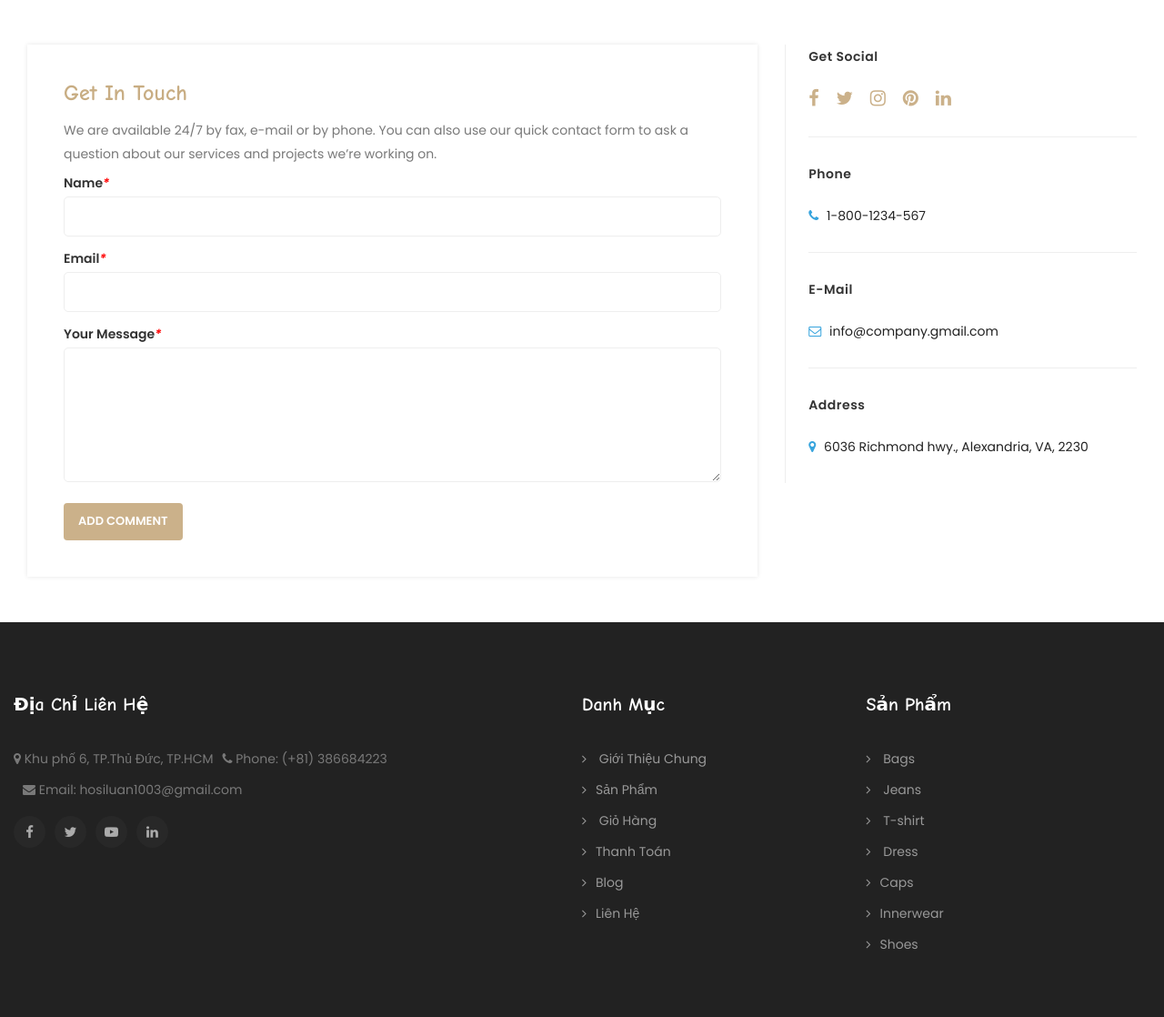
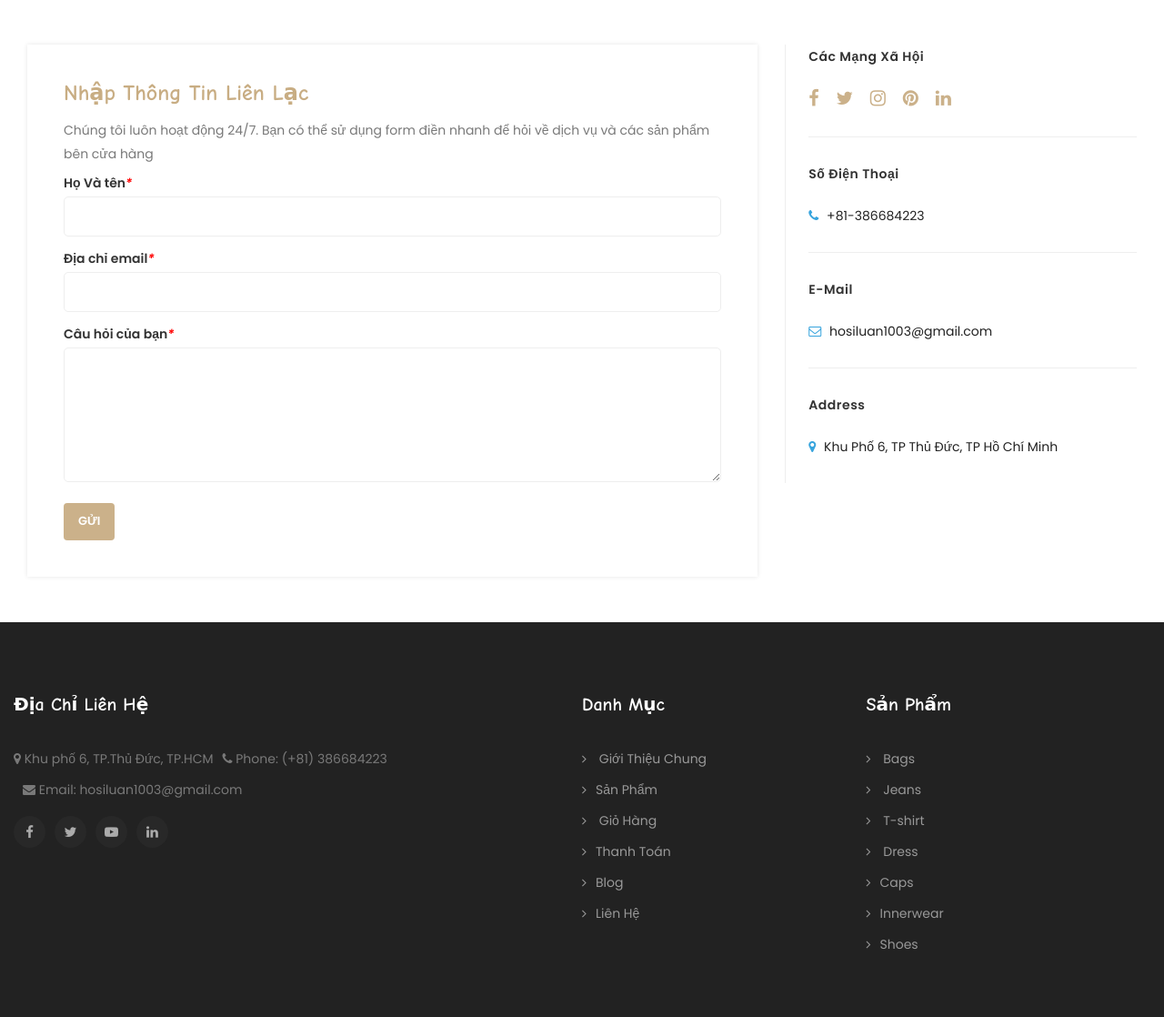
Before and after one commit to afafjl/django, a Django app: page /contact/ in a window 1280 px wide. Shown: the part 370-1488 px from the top of the page at 91% size. Run offline with Django 4.2, Linux system fonts and the light colour scheme; parts of the project's set-up code (start-up, migrations or seed data) failed here and were passed over; some libraries are stand-ins or nearby versions.

Commit message:
Update contact_us.html

```diff
--- a/store/templates/store/contact_us.html
+++ b/store/templates/store/contact_us.html
@@ -5,10 +5,10 @@
 	<div class="container-fluid">
 		<div class="row">
 			<div class="breadcrumb-content">
-				<h2>Contact Us</h2>
+				<h2>Liên Hệ Ngay</h2>
 				<ul>
-					<li><a href="{%url 'store'%}">Home</a></li>
-					<li><a href="">Contact Us</a></li>
+					<li><a href="{%url 'store'%}">Cửa Hàng</a></li>
+					<li><a href="">Liên Hệ</a></li>
 				</ul>
 			</div>
 		</div>
@@ -24,27 +24,27 @@
 						{%for message in messages%}
 						<h4 id = "messages" class="custom-control-label register-remember"> {{message}} </h4>
 						{%endfor%}
-						<h3>Get in Touch</h3>
-						<p>We are available 24/7 by fax, e-mail or by phone. You can also use our quick contact form to ask a question about our services and projects we’re working on.</p>
+						<h3>Nhập Thông Tin Liên Lạc</h3>
+						<p>Chúng tôi luôn hoạt động 24/7. Bạn có thể sử dụng form điền nhanh để hỏi về dịch vụ và các sản phẩm bên cửa hàng</p>
 						<div class="comments-form-wrapper clearfix comment-respond">
 							<form class="comment-form" method="post" id="postComment" action="{%url 'feedback' %}">
 								{%csrf_token%}
 								<div class="field">
-									<label for="name">Name<em class="required">*</em></label>
+									<label for="name">Họ Và tên<em class="required">*</em></label>
 									<input type="text" class="input-text" title="Name" value="" id="user" name="name">
 								</div>
 								<div class="field">
-									<label for="email">Email<em class="required">*</em></label>
+									<label for="email">Địa chỉ email<em class="required">*</em></label>
 									<input type="text" class="input-text validate-email" title="Email" value="" id="email" name="email">
 								</div>
 								<div class="clear"></div>
 								<div class="field aw-blog-comment-area">
-									<label for="comment">Your Message<em class="required">*</em></label>
+									<label for="comment">Câu hỏi của bạn<em class="required">*</em></label>
 									<textarea rows="5" cols="50" class="input-text" title="Comment" id="comment" name="comment"></textarea>
 								</div>
 								<div style="width:96%" class="button-set">
 									<input type="hidden" value="1" name="blog_id">
-									<button type="submit" class="btn submit"><span><span>Add Comment</span></span></button>
+									<button type="submit" class="btn submit"><span><span>Gửi</span></span></button>
 								</div>
 							</form>
 						</div>
@@ -55,7 +55,7 @@
 					<div class="contact-box-wrap">
 						<div class="contact-box">
 						  <div class="contact-box-item">
-							<p class="contact-box-title">Get social</p>
+							<p class="contact-box-title">Các mạng xã hội</p>
 								<ul class="top-header-social">
 									<li><a href="#"><i class="fa fa-facebook"></i></a></li>
 									<li><a href="#"><i class="fa fa-twitter"></i></a></li>
@@ -65,16 +65,16 @@
 								</ul>
 						  </div>
 						  <div class="contact-box-item">
-							<p class="contact-box-title">Phone</p>
-							<div class="link-inline"><a href="#"><i class="fa fa-phone"></i> 1-800-1234-567</a></div>
+							<p class="contact-box-title">Số Điện Thoại</p>
+							<div class="link-inline"><a href="#"><i class="fa fa-phone"></i> +81-386684223</a></div>
 						  </div>
 						  <div class="contact-box-item">
 							<p class="contact-box-title">E-mail</p>
-							<div class="link-inline"><a href="#"><i class="fa fa-envelope-o"></i> info@company.gmail.com</a></div>
+							<div class="link-inline"><a href="#"><i class="fa fa-envelope-o"></i> hosiluan1003@gmail.com</a></div>
 						  </div>
 						  <div class="contact-box-item">
 							<p class="contact-box-title">Address</p>
-							<div class="link-inline link-inline-top"><a href="#"><i class="fa fa-map-marker"></i> 6036 Richmond hwy., Alexandria, VA, 2230</a></div>
+							<div class="link-inline link-inline-top"><a href="#"><i class="fa fa-map-marker"></i> Khu Phố 6, TP Thủ Đức, TP Hồ Chí Minh</a></div>
 						  </div>
 						</div>
 					</div>
```
